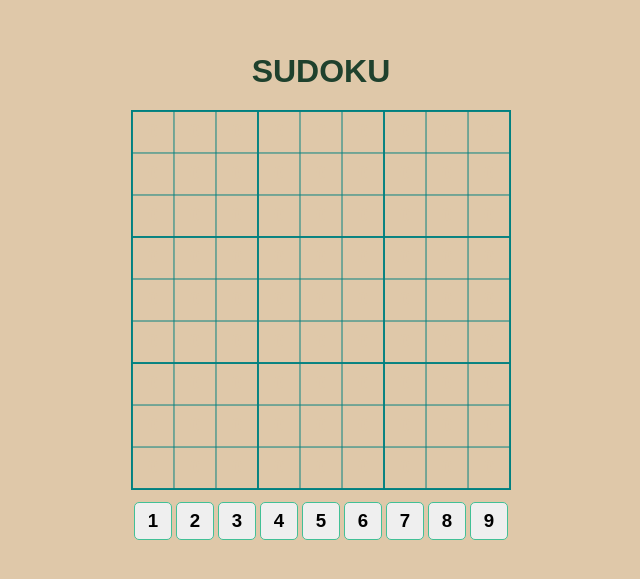
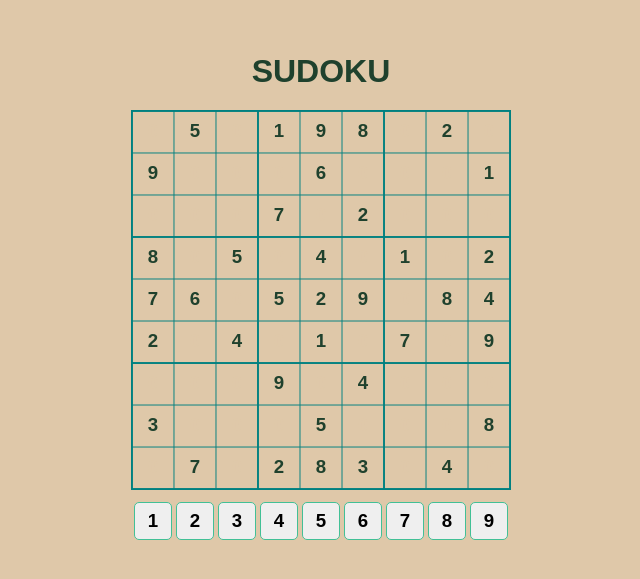
Before and after one commit to cesargodoi/sudoku, a Vue app: page / in a window 1280 px wide. Shown: the part 113-692 px from the top of the page, without its empty margins (319-959 px from the left). Built offline with nearby package versions, Linux system fonts and the light colour scheme.

Commit message:
choosing the dificult of game

```diff
--- a/src/App.vue
+++ b/src/App.vue
@@ -4,7 +4,7 @@
     <game-board
       :game="game"
       :playerGame="playerGame"
-      :selectedNumber="selectedNumber"
+      :keyboardNumber="keyboardNumber"
       @confirmedNumber="confirmedNumber"
     />
     <game-keyboard @setNumber="setNumber" />
@@ -13,43 +13,20 @@
 
 <script>
 import "./css/global.css";
-
-const mockeGame = [
-  [6, 5, 3, 1, 9, 8, 4, 2, 7],
-  [9, 2, 7, 4, 6, 5, 8, 3, 1],
-  [4, 1, 8, 7, 3, 2, 6, 9, 5],
-  [8, 9, 5, 3, 4, 7, 1, 6, 2],
-  [7, 6, 1, 5, 2, 9, 3, 8, 4],
-  [2, 3, 4, 8, 1, 6, 7, 5, 9],
-  [5, 8, 6, 9, 7, 4, 2, 1, 3],
-  [3, 4, 2, 6, 5, 1, 9, 7, 8],
-  [1, 7, 9, 2, 8, 3, 5, 4, 6],
-];
-
-const emptyGame = [
-  [0, 0, 0, 0, 0, 0, 0, 0, 0],
-  [0, 0, 0, 0, 0, 0, 0, 0, 0],
-  [0, 0, 0, 0, 0, 0, 0, 0, 0],
-  [0, 0, 0, 0, 0, 0, 0, 0, 0],
-  [0, 0, 0, 0, 0, 0, 0, 0, 0],
-  [0, 0, 0, 0, 0, 0, 0, 0, 0],
-  [0, 0, 0, 0, 0, 0, 0, 0, 0],
-  [0, 0, 0, 0, 0, 0, 0, 0, 0],
-  [0, 0, 0, 0, 0, 0, 0, 0, 0],
-];
+import { genPlayerBoard, mockeGame } from "./sudoku.js";
 
 export default {
   name: "App",
   data() {
     return {
       game: mockeGame,
-      playerGame: emptyGame,
-      selectedNumber: null,
+      playerGame: genPlayerBoard(1),
+      keyboardNumber: null,
     };
   },
   methods: {
     setNumber(num) {
-      this.selectedNumber = num;
+      this.keyboardNumber = num;
     },
     confirmedNumber(list, pos, num) {
       this.playerGame[list][pos] = num;
--- a/src/components/GameBoard.vue
+++ b/src/components/GameBoard.vue
@@ -1,66 +1,66 @@
 <template>
   <div id="game-board">
     <game-line
-      index="0"
+      list="0"
       :line="game[0]"
       :playerLine="playerGame[0]"
-      :selectedNumber="selectedNumber"
+      :keyboardNumber="keyboardNumber"
       @confirmedNumber="confirmedNumber"
     />
     <game-line
-      index="1"
+      list="1"
       :line="game[1]"
       :playerLine="playerGame[1]"
-      :selectedNumber="selectedNumber"
+      :keyboardNumber="keyboardNumber"
       @confirmedNumber="confirmedNumber"
     />
     <game-line
-      index="2"
+      list="2"
       :line="game[2]"
       :playerLine="playerGame[2]"
-      :selectedNumber="selectedNumber"
+      :keyboardNumber="keyboardNumber"
       @confirmedNumber="confirmedNumber"
     />
     <game-line
-      index="3"
+      list="3"
       :line="game[3]"
       :playerLine="playerGame[3]"
-      :selectedNumber="selectedNumber"
+      :keyboardNumber="keyboardNumber"
       @confirmedNumber="confirmedNumber"
     />
     <game-line
-      index="4"
+      list="4"
       :line="game[4]"
       :playerLine="playerGame[4]"
-      :selectedNumber="selectedNumber"
+      :keyboardNumber="keyboardNumber"
       @confirmedNumber="confirmedNumber"
     />
     <game-line
-      index="5"
+      list="5"
       :line="game[5]"
       :playerLine="playerGame[5]"
-      :selectedNumber="selectedNumber"
+      :keyboardNumber="keyboardNumber"
       @confirmedNumber="confirmedNumber"
     />
     <game-line
-      index="6"
+      list="6"
       :line="game[6]"
       :playerLine="playerGame[6]"
-      :selectedNumber="selectedNumber"
+      :keyboardNumber="keyboardNumber"
       @confirmedNumber="confirmedNumber"
     />
     <game-line
-      index="7"
+      list="7"
       :line="game[7]"
       :playerLine="playerGame[7]"
-      :selectedNumber="selectedNumber"
+      :keyboardNumber="keyboardNumber"
       @confirmedNumber="confirmedNumber"
     />
     <game-line
-      index="8"
+      list="8"
       :line="game[8]"
       :playerLine="playerGame[8]"
-      :selectedNumber="selectedNumber"
+      :keyboardNumber="keyboardNumber"
       @confirmedNumber="confirmedNumber"
     />
   </div>
@@ -71,7 +71,7 @@ import GameLine from "./GameLine.vue";
 
 export default {
   components: { GameLine },
-  props: { game: Array, playerGame: Array, selectedNumber: Number },
+  props: { game: Array, playerGame: Array, keyboardNumber: Number },
   methods: {
     confirmedNumber(list, pos, num) {
       this.$emit("confirmedNumber", list, pos, num);
--- a/src/components/GameCell.vue
+++ b/src/components/GameCell.vue
@@ -6,7 +6,7 @@
 
 <script>
 export default {
-  props: { cell: Number, playerCell: Number, selectedNumber: Number },
+  props: { cell: Number, playerCell: Number, keyboardNumber: Number },
   computed: {
     showNumber() {
       return { color: this.playerCell !== 0 ? "#1f412d" : "#dfc8a9" };
@@ -14,11 +14,11 @@ export default {
   },
   methods: {
     checkEquals() {
-      if (this.cell === this.selectedNumber) {
-        this.$emit("confirmedNumber", this.selectedNumber);
+      if (this.cell === this.keyboardNumber) {
+        this.$emit("getPosition", this.keyboardNumber);
       }
     },
-    emits: ["confirmedNumber"],
+    emits: ["getPosition"],
   },
 };
 </script>
--- a/src/components/GameLine.vue
+++ b/src/components/GameLine.vue
@@ -3,56 +3,56 @@
     <game-cell
       :cell="line[0]"
       :playerCell="playerLine[0]"
-      :selectedNumber="selectedNumber"
-      @confirmedNumber="confirmedNumber"
+      :keyboardNumber="keyboardNumber"
+      @getPosition="getPosition"
     />
     <game-cell
       :cell="line[1]"
       :playerCell="playerLine[1]"
-      :selectedNumber="selectedNumber"
-      @confirmedNumber="confirmedNumber"
+      :keyboardNumber="keyboardNumber"
+      @getPosition="getPosition"
     />
     <game-cell
       :cell="line[2]"
       :playerCell="playerLine[2]"
-      :selectedNumber="selectedNumber"
-      @confirmedNumber="confirmedNumber"
+      :keyboardNumber="keyboardNumber"
+      @getPosition="getPosition"
     />
     <game-cell
       :cell="line[3]"
       :playerCell="playerLine[3]"
-      :selectedNumber="selectedNumber"
-      @confirmedNumber="confirmedNumber"
+      :keyboardNumber="keyboardNumber"
+      @getPosition="getPosition"
     />
     <game-cell
       :cell="line[4]"
       :playerCell="playerLine[4]"
-      :selectedNumber="selectedNumber"
-      @confirmedNumber="confirmedNumber"
+      :keyboardNumber="keyboardNumber"
+      @getPosition="getPosition"
     />
     <game-cell
       :cell="line[5]"
       :playerCell="playerLine[5]"
-      :selectedNumber="selectedNumber"
-      @confirmedNumber="confirmedNumber"
+      :keyboardNumber="keyboardNumber"
+      @getPosition="getPosition"
     />
     <game-cell
       :cell="line[6]"
       :playerCell="playerLine[6]"
-      :selectedNumber="selectedNumber"
-      @confirmedNumber="confirmedNumber"
+      :keyboardNumber="keyboardNumber"
+      @getPosition="getPosition"
     />
     <game-cell
       :cell="line[7]"
       :playerCell="playerLine[7]"
-      :selectedNumber="selectedNumber"
-      @confirmedNumber="confirmedNumber"
+      :keyboardNumber="keyboardNumber"
+      @getPosition="getPosition"
     />
     <game-cell
       :cell="line[8]"
       :playerCell="playerLine[8]"
-      :selectedNumber="selectedNumber"
-      @confirmedNumber="confirmedNumber"
+      :keyboardNumber="keyboardNumber"
+      @getPosition="getPosition"
     />
   </div>
 </template>
@@ -64,13 +64,13 @@ export default {
   props: {
     line: Array,
     playerLine: Array,
-    selectedNumber: Number,
-    index: String,
+    keyboardNumber: Number,
+    list: String,
   },
   methods: {
-    confirmedNumber(num) {
+    getPosition(num) {
       const pos = this.line.indexOf(num);
-      this.$emit("confirmedNumber", this.index, pos, num);
+      this.$emit("confirmedNumber", Number(this.list), pos, num);
     },
   },
   emits: ["confirmedNumber"],
--- /dev/null
+++ b/src/sudoku.js
@@ -0,0 +1,68 @@
+const mockeGame = [
+  [6, 5, 3, 1, 9, 8, 4, 2, 7],
+  [9, 2, 7, 4, 6, 5, 8, 3, 1],
+  [4, 1, 8, 7, 3, 2, 6, 9, 5],
+  [8, 9, 5, 3, 4, 7, 1, 6, 2],
+  [7, 6, 1, 5, 2, 9, 3, 8, 4],
+  [2, 3, 4, 8, 1, 6, 7, 5, 9],
+  [5, 8, 6, 9, 7, 4, 2, 1, 3],
+  [3, 4, 2, 6, 5, 1, 9, 7, 8],
+  [1, 7, 9, 2, 8, 3, 5, 4, 6],
+];
+
+const emptyGame = [
+  [0, 0, 0, 0, 0, 0, 0, 0, 0],
+  [0, 0, 0, 0, 0, 0, 0, 0, 0],
+  [0, 0, 0, 0, 0, 0, 0, 0, 0],
+  [0, 0, 0, 0, 0, 0, 0, 0, 0],
+  [0, 0, 0, 0, 0, 0, 0, 0, 0],
+  [0, 0, 0, 0, 0, 0, 0, 0, 0],
+  [0, 0, 0, 0, 0, 0, 0, 0, 0],
+  [0, 0, 0, 0, 0, 0, 0, 0, 0],
+  [0, 0, 0, 0, 0, 0, 0, 0, 0],
+];
+
+function genPlayerBoard(level) {
+  let game = mockeGame;
+  let model = emptyGame;
+  if (level === 1) {
+    model = modE01;
+  } else {
+    model = modH01;
+  }
+
+  for (let lst = 0; lst < 9; lst++) {
+    for (let pos = 0; pos < 9; pos++) {
+      if (model[lst][pos] === 1) {
+        model[lst][pos] = game[lst][pos];
+      }
+    }
+  }
+  return model;
+}
+
+const modE01 = [
+  [0, 1, 0, 1, 1, 1, 0, 1, 0],
+  [1, 0, 0, 0, 1, 0, 0, 0, 1],
+  [0, 0, 0, 1, 0, 1, 0, 0, 0],
+  [1, 0, 1, 0, 1, 0, 1, 0, 1],
+  [1, 1, 0, 1, 1, 1, 0, 1, 1],
+  [1, 0, 1, 0, 1, 0, 1, 0, 1],
+  [0, 0, 0, 1, 0, 1, 0, 0, 0],
+  [1, 0, 0, 0, 1, 0, 0, 0, 1],
+  [0, 1, 0, 1, 1, 1, 0, 1, 0],
+];
+
+const modH01 = [
+  [1, 0, 0, 0, 0, 0, 0, 0, 1],
+  [0, 0, 1, 0, 0, 0, 1, 0, 0],
+  [0, 1, 0, 1, 0, 1, 0, 1, 0],
+  [0, 0, 1, 0, 0, 0, 1, 0, 0],
+  [0, 0, 0, 0, 1, 0, 0, 0, 0],
+  [0, 0, 1, 0, 0, 0, 1, 0, 0],
+  [0, 1, 0, 1, 0, 1, 0, 1, 0],
+  [0, 0, 1, 0, 0, 0, 1, 0, 0],
+  [1, 0, 0, 0, 0, 0, 0, 0, 1],
+];
+
+export { genPlayerBoard, mockeGame, emptyGame, modE01, modH01 };
```
